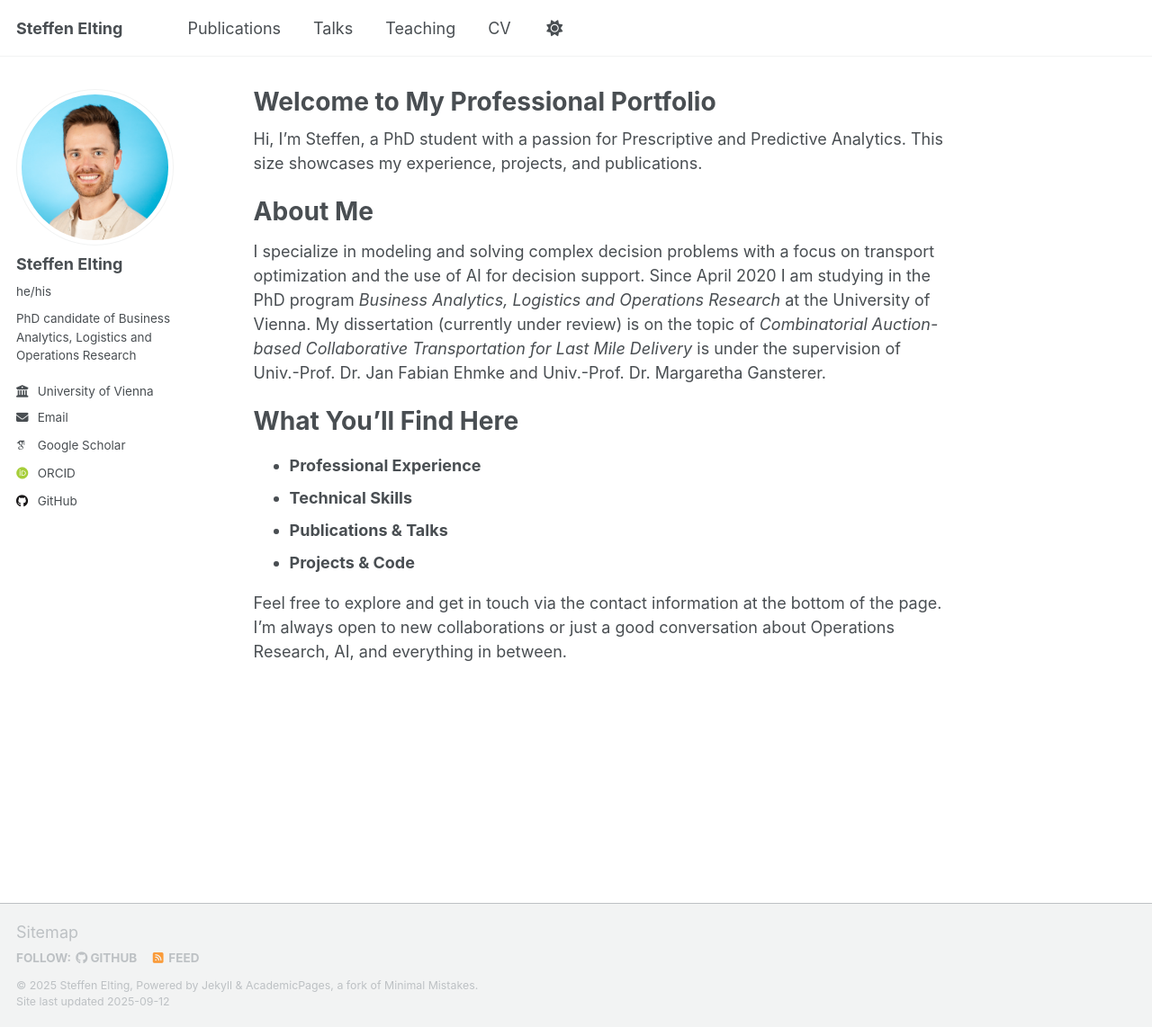
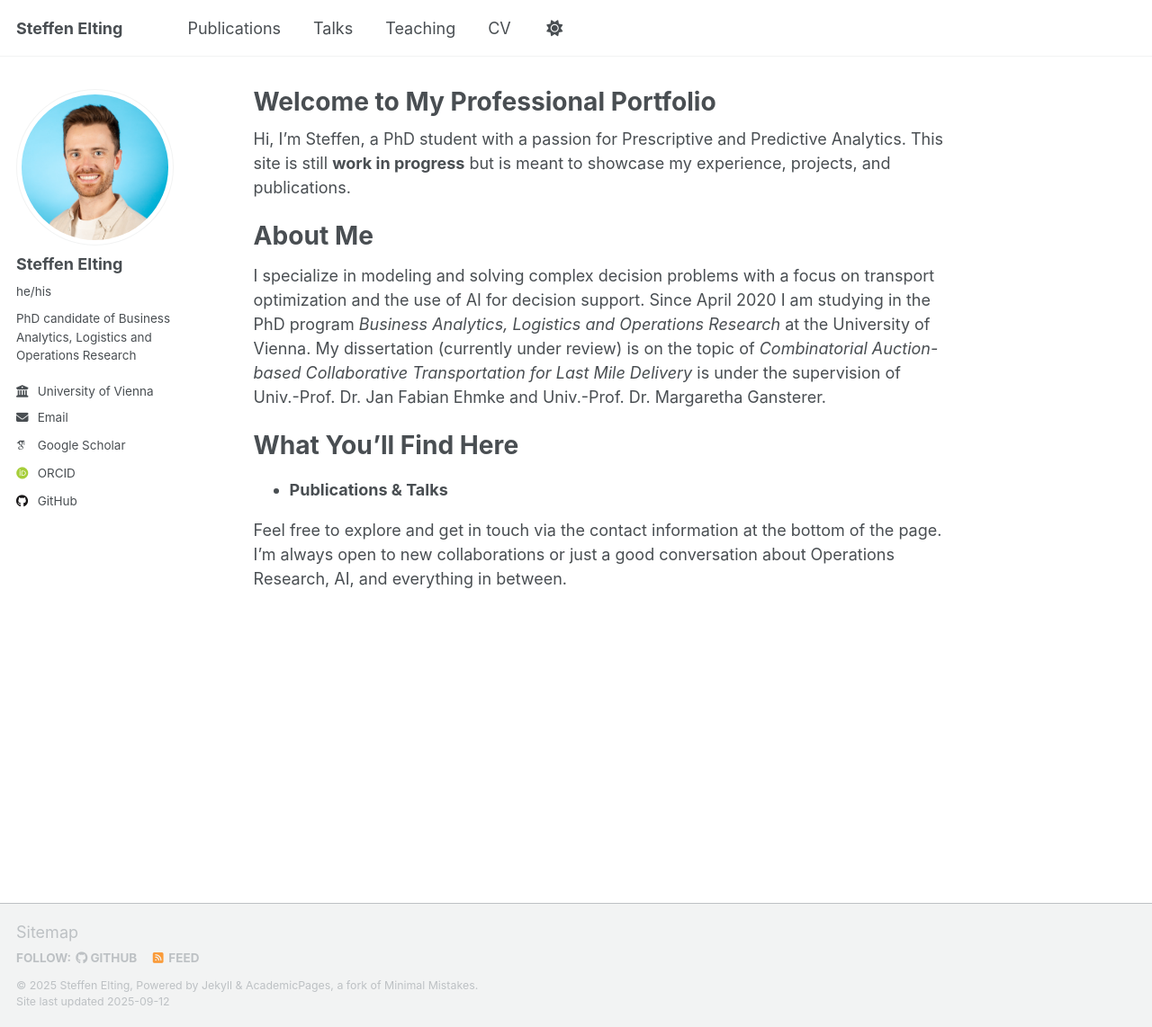
Before and after one commit to selting/selting.github.io, a Jekyll site: the page built from _pages/about.md, in a window 1280 px wide and 1142 px high. Shown: the whole window at 90% size. Built offline with Jekyll 4.4.1, drawn with Linux system fonts in a browser that asks for light colours; some web fonts are replaced; a script that is not in the unit is left out.

Commit message:
added work in progress info

```diff
--- a/_pages/about.md
+++ b/_pages/about.md
@@ -6,7 +6,7 @@ redirect_from:
   - /about/
   - /about.html
 ---
- Hi, I'm Steffen, a PhD student with a passion for Prescriptive and Predictive Analytics. This size showcases my experience, projects, and publications.
+ Hi, I'm Steffen, a PhD student with a passion for Prescriptive and Predictive Analytics. This site is still **work in progress** but is meant to showcase my experience, projects, and publications.
 
 
 # About Me
@@ -15,10 +15,10 @@ Since April 2020 I am studying in the PhD program *Business Analytics, Logistics
 My dissertation (currently under review) is on the topic of *Combinatorial Auction-based Collaborative Transportation for Last Mile Delivery* is under the supervision of Univ.-Prof. Dr. Jan Fabian Ehmke and Univ.-Prof. Dr. Margaretha Gansterer.
 
 # What You'll Find Here
-- **Professional Experience**
-- **Technical Skills**
+<!-- - **Professional Experience** -->
+<!-- - **Technical Skills** -->
 - **Publications & Talks**
-- **Projects & Code**
+<!-- - **Projects & Code** -->
 
 Feel free to explore and get in touch via the contact information at the bottom of the page. I’m always open to new collaborations or just a good conversation about Operations Research, AI, and everything in between.
 
```
